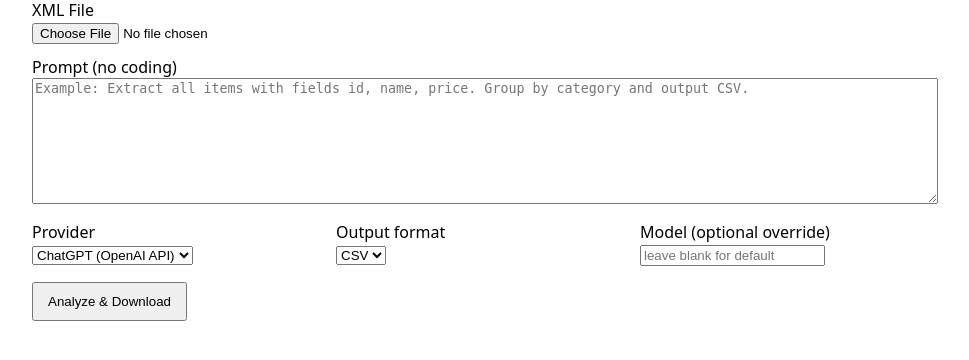
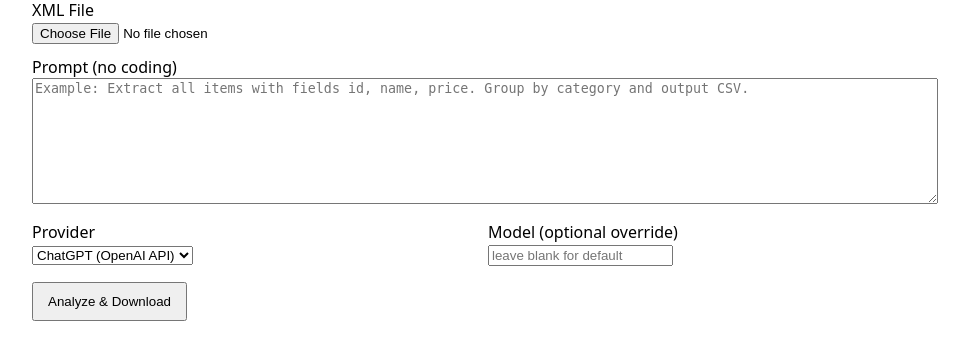
Before and after one commit to wemetatuiuc/DAT5750, a FastAPI app: page / in a window 1280 px wide. Shown: the part 138-498 px from the top of the page, without its empty margins (158-1127 px from the left). Run offline with FastAPI, Linux system fonts and the light colour scheme.

Commit message:
modified index

```diff
--- a/app/templates/index.html
+++ b/app/templates/index.html
@@ -38,13 +38,6 @@
           </select>
         </div>
         <div>
-          <label>Output format</label><br/>
-          <select name="output_format">
-            <option value="csv">CSV</option>
-            <option value="xml">XML</option>
-          </select>
-        </div>
-        <div>
           <label>Model (optional override)</label><br/>
           <input name="model" placeholder="leave blank for default" />
         </div>
```
